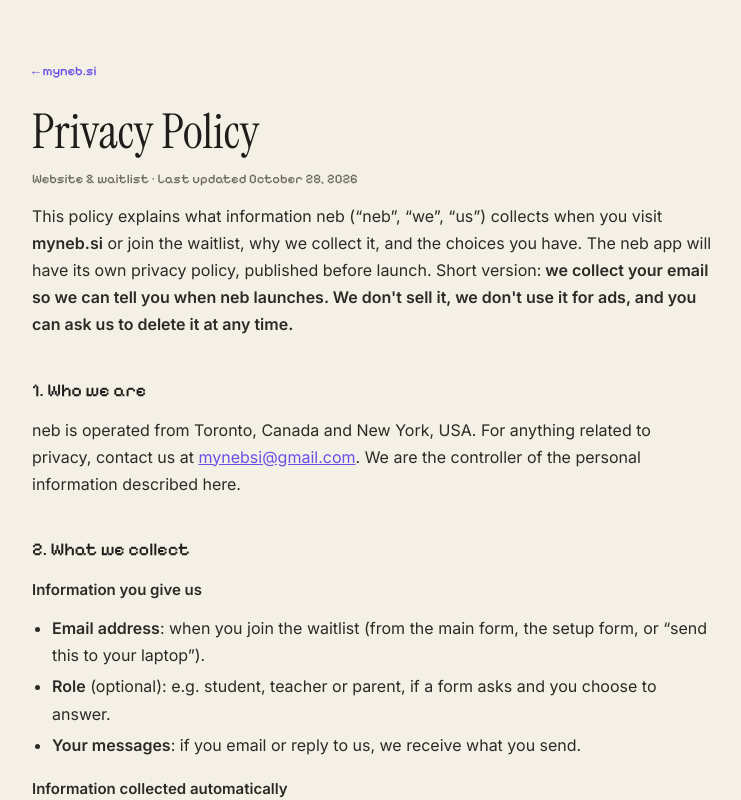
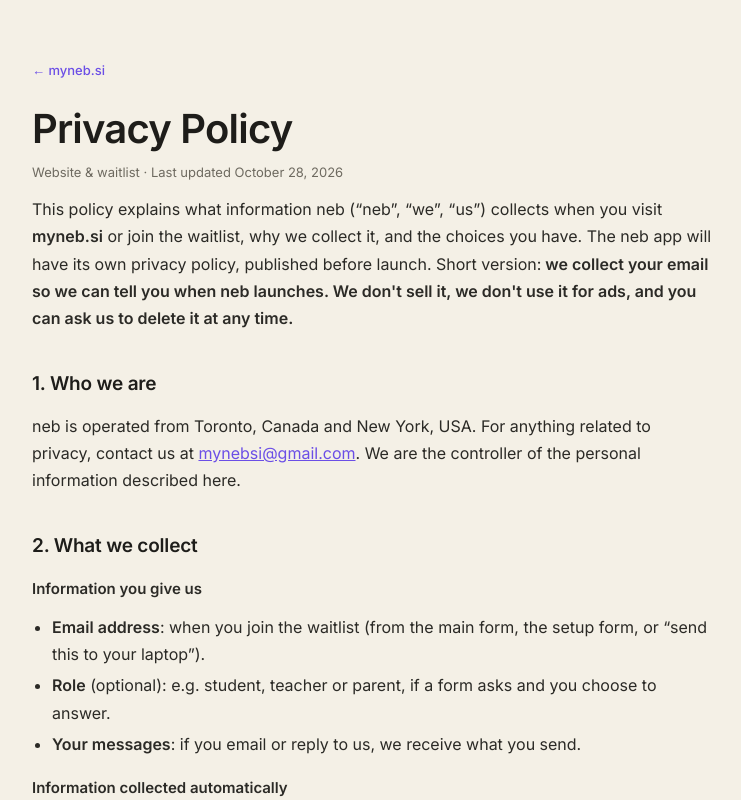
Before and after one commit to farazkabbo/neb_web, a Next.js app: page /privacy in a window 1280 px wide. Shown: the top 800 px of the page, without its empty margins (268-1009 px from the left). Built offline with nearby package versions, Linux system fonts and the light colour scheme; no server answers.

Commit message:
privacy page: sans-serif

```diff
--- a/app/globals.css
+++ b/app/globals.css
@@ -238,12 +238,12 @@
 .err-line{color:#B4533C;font-size:13px;margin:6px 0 0}
 
 /* legal pages */
-.legal{max-width:720px;margin:0 auto;padding:48px max(20px,env(safe-area-inset-left)) 80px;font-size:16px;line-height:1.7;color:#2B2A26}
-.legal h1{font:400 48px/1.05 var(--f-disp);margin:24px 0 6px;color:var(--ink)}
-.legal h2{font:500 18px var(--f-ui);margin:40px 0 8px;color:var(--ink)}
+.legal{max-width:720px;margin:0 auto;padding:48px max(20px,env(safe-area-inset-left)) 80px;font:400 16px/1.7 var(--f-body);color:#2B2A26}
+.legal h1{font:600 40px/1.1 var(--f-body);letter-spacing:-.02em;margin:24px 0 6px;color:var(--ink)}
+.legal h2{font:600 19px/1.3 var(--f-body);letter-spacing:-.01em;margin:40px 0 8px;color:var(--ink)}
 .legal h3{font:600 15px var(--f-body);margin:20px 0 4px}
 .legal ul{padding-left:20px}.legal li{margin:4px 0}
 .legal a{color:var(--violet)}
 .legal code{font-size:.9em;background:#E9E4D8;padding:1px 5px;border-radius:4px}
-.legal-meta{font:500 13px var(--f-ui);color:var(--muted)}
-.legal-back{font:500 13px var(--f-ui);text-decoration:none}
+.legal-meta{font:400 13px var(--f-body);color:var(--muted)}
+.legal-back{font:500 13px var(--f-body);text-decoration:none}
```
